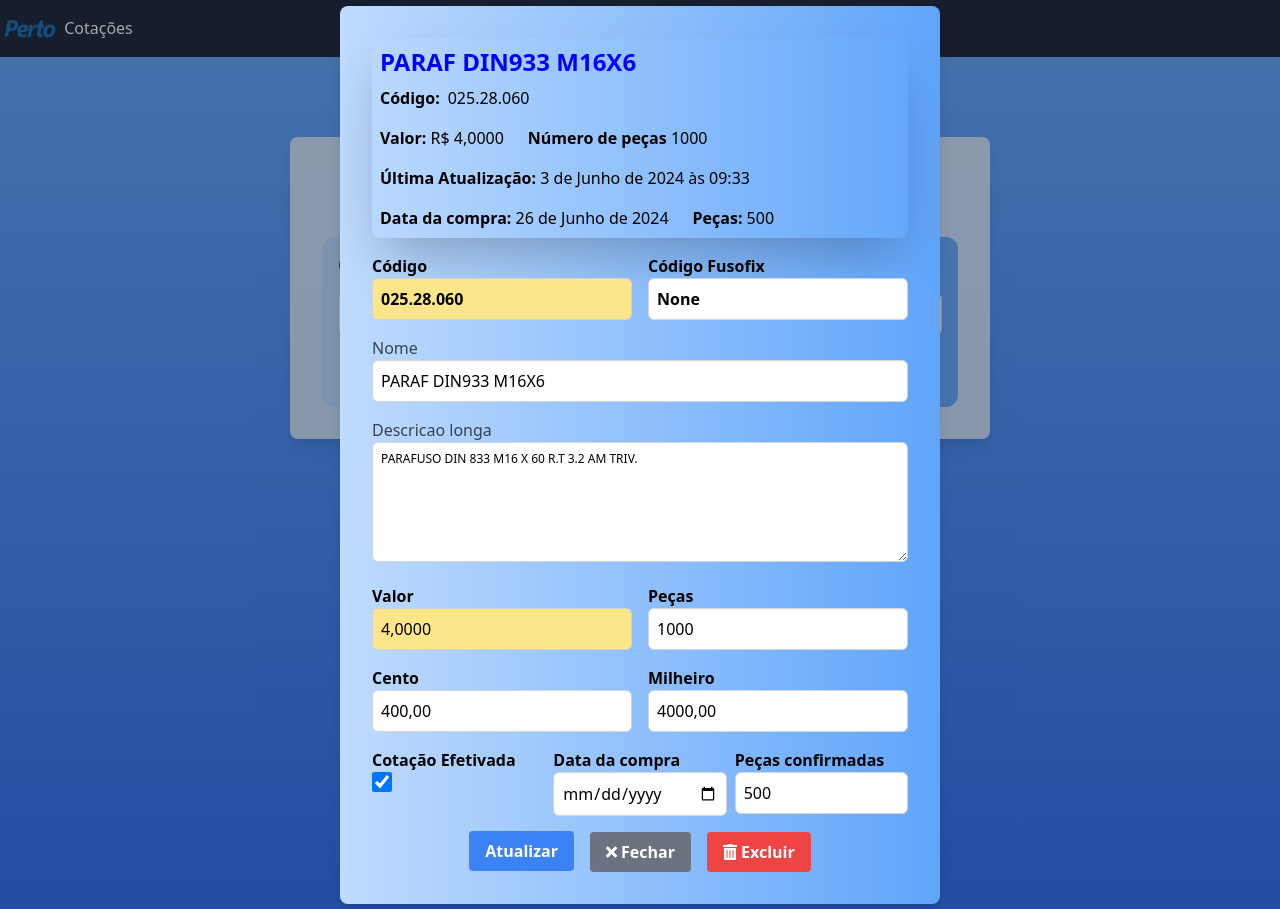
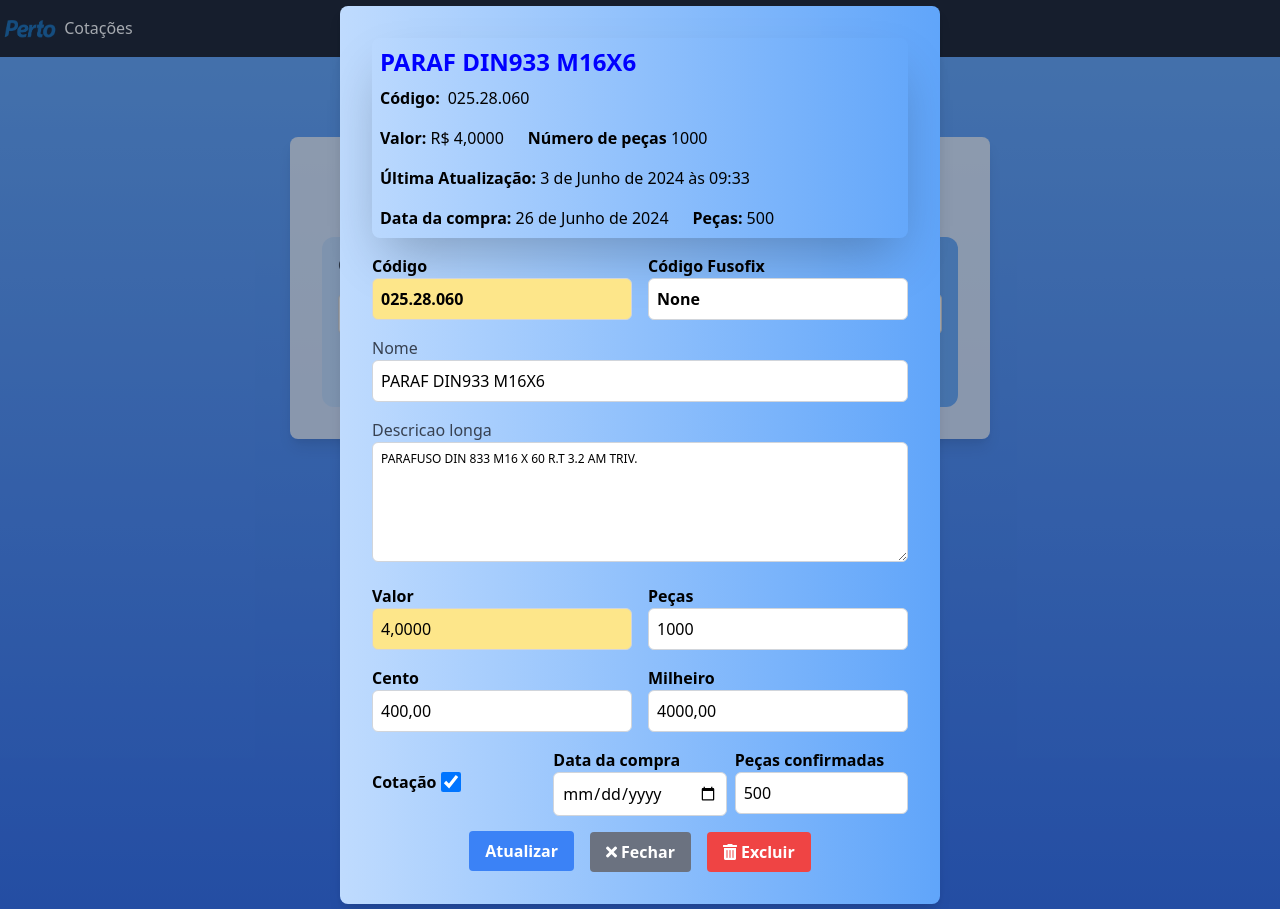
Before and after one commit to masrodrigues/Cota-esPerto, a Django app: a page that uses produtos/templates/produtos/consultar_produto.html in a window 1280 px wide. Run offline with Django 5.2, Linux system fonts and the light colour scheme; data comes from the database, SQL or seed files in the repository; some libraries are stand-ins or nearby versions.

Commit message:
feat: checkbox cotação

```diff
--- a/produtos/templates/produtos/consultar_produto.html
+++ b/produtos/templates/produtos/consultar_produto.html
@@ -145,8 +145,8 @@
                         </div>
 
                         <div class="flex space-x-2 mt-2">
-                            <div class="w-1/3">
-                                <label for="cotacao_efetivada" class="block font-bold">Cotação Efetivada</label>
+                            <div class="w-1/3 flex items-center">
+                                <label for="cotacao_efetivada" class="block font-bold mr-1">Cotação </label>
                                 <input type="checkbox" id="cotacao_efetivada" name="cotacao_efetivada" class="form-checkbox h-5 w-5 text-blue-600" {% if produto.cotacao_efetivada %}checked{% endif %} onclick="toggleDataEfetivacao()">
                             </div>
                             <div class="w-1/3">
```
